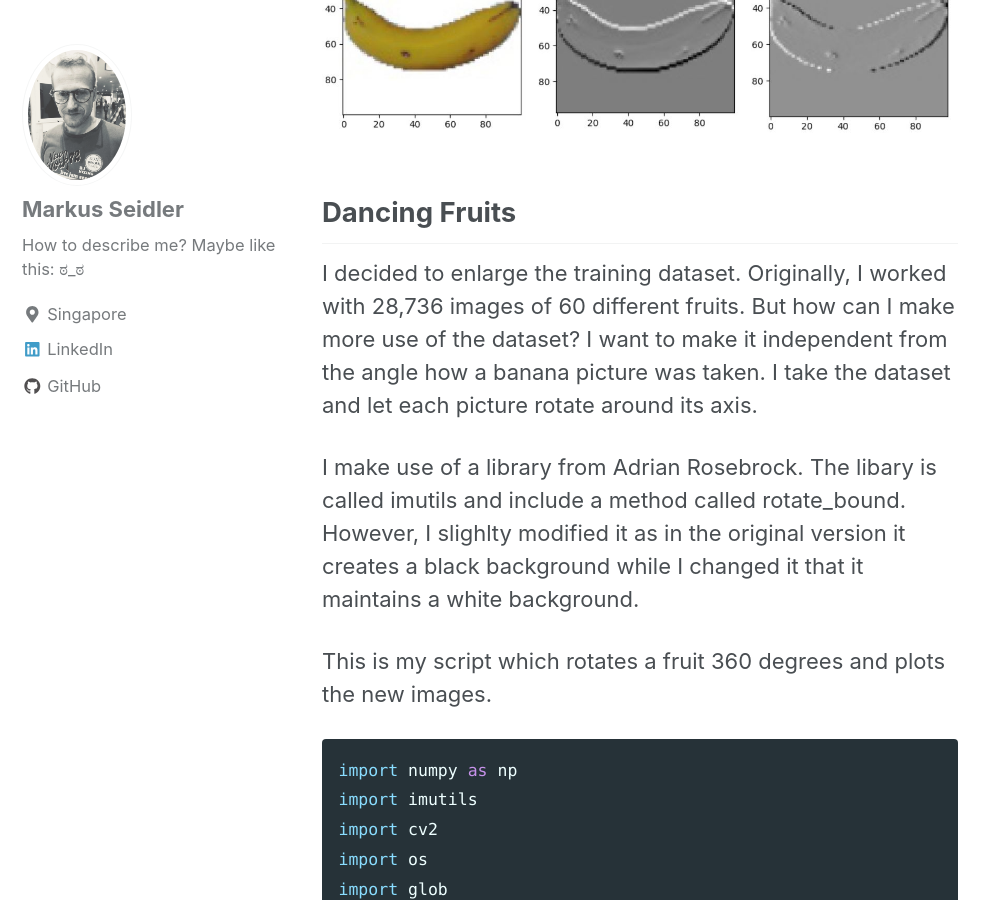
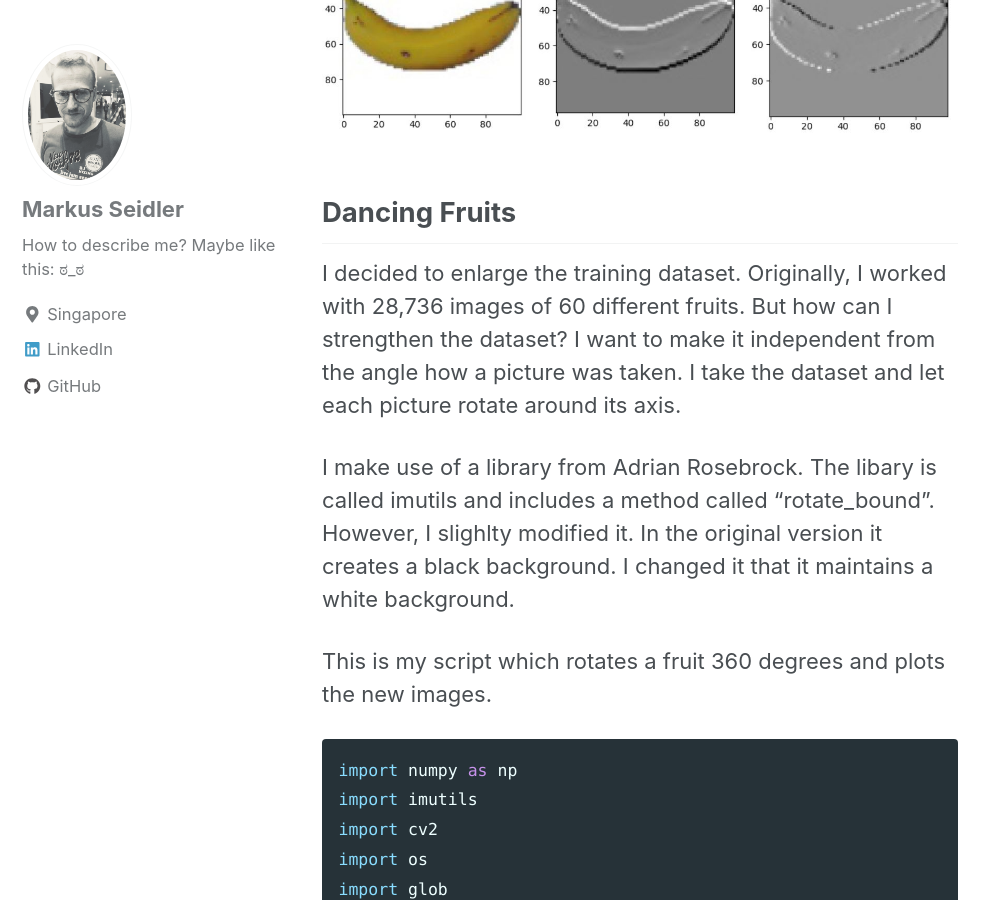
Before and after one commit to markusseidler/markusseidler.github.io, a Jekyll site: the page built from _posts/2018-05-02-IRCHOGSVM.md, in a window 1280 px wide and 900 px high, scrolled down 4259 px. Shown: the whole window, without its empty margins (0-999 px from the left). Built offline with Jekyll 4.4.1, drawn with Linux system fonts in a browser that asks for light colours; nearby versions of some CDN libraries; some of the changed text lies outside the part shown.

Commit message:
corrected typos

```diff
--- a/_posts/2018-05-02-IRCHOGSVM.md
+++ b/_posts/2018-05-02-IRCHOGSVM.md
@@ -99,13 +99,13 @@ alt="Edges transformed">
 ## Dancing Fruits
 
 I decided to enlarge the training dataset. Originally, I worked with 28,736
-images of 60 different fruits. But how can I make more use of the dataset?
-I want to make it independent from the angle how a banana picture was taken.
+images of 60 different fruits. But how can I strengthen the dataset?
+I want to make it independent from the angle how a picture was taken.
 I take the dataset and let each picture rotate around its axis.
 
 I make use of a library from Adrian Rosebrock. The libary is called imutils
-and include a method called rotate_bound. However, I slighlty modified it as
-in the original version it creates a black background while I changed it that
+and includes a method called "rotate_bound". However, I slighlty modified it.
+In the original version it creates a black background. I changed it that
 it maintains a white background.
 
 This is my script which rotates a fruit 360 degrees and plots the new images.
@@ -147,12 +147,12 @@ print ("\n\tRunning time of script in seconds: \n\t", round(duration,5))
 Have you ever seen fruits dancing? Each picture creates 360 new pictures.
 
 
-<video width="700" height="300" controls="controls">
+<video width="630" height="270" controls="controls">
   <source src="/images/IRCHOGSVM/dancing_fruits.mp4" type="video/mp4">
 </video>
 
 
-When I apply to the training dataset I do not choose an incremental rotation
+When I apply it to the training dataset I do not choose an incremental rotation
 change of one degree but of ten degrees. This allows faster processing and
 provides still a significantly enlarged dataset. In total, I increase my
 training dataset from 28,736 pictures to over 1 million pictures. A dataset
```
